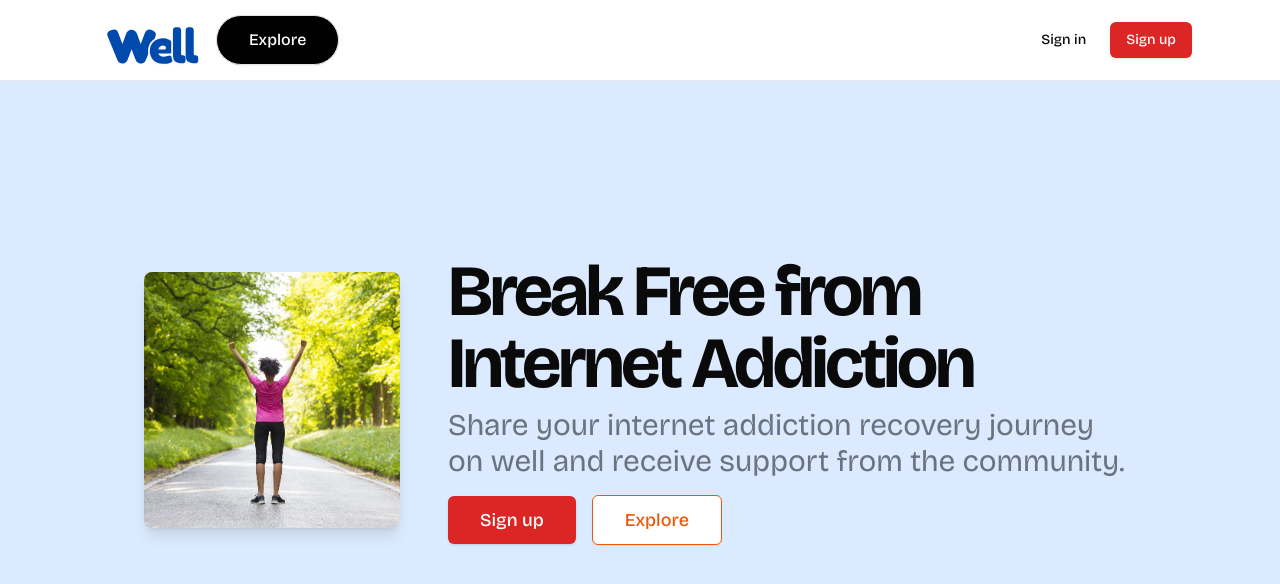
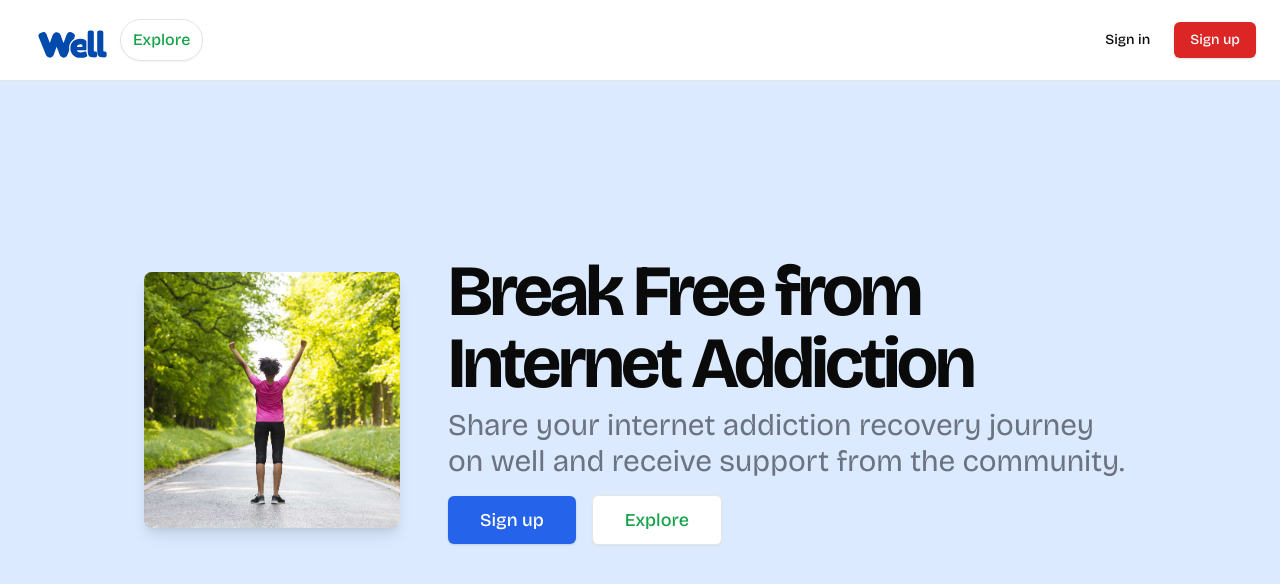
Before and after one commit to Mitchshona/hackOmania_interledger, a Next.js app in the folder frontend/: page / in a window 1280 px wide. Shown: the top 584 px of the page. Built offline with nearby package versions, Linux system fonts and the light colour scheme.

Commit message:
beautify navbar

```diff
--- a/frontend/src/app/page.tsx
+++ b/frontend/src/app/page.tsx
@@ -36,7 +36,7 @@ export default function LandingPage() {
                   </div>
                   <div className="space-x-4">
                     <Link href="/sign-up">
-                      <Button size="lg" className="bg-red-600 hover:bg-red-800 text-white text-lg px-8 py-6">
+                      <Button size="lg" className="bg-blue-600 hover:bg-blue-800 text-white text-lg px-8 py-6">
                         Sign up
                       </Button>
                     </Link>
@@ -44,7 +44,7 @@ export default function LandingPage() {
                       <Button
                         size="lg"
                         variant="outline"
-                        className="text-lg px-8 py-6 text-orange-600 border-orange-600 hover:bg-orange-600 hover:text-white"
+                        className="text-lg px-8 py-6 text-green-600 hover:bg-green-800 "
                       >
                         Explore
                       </Button>
--- a/frontend/src/components/ui/navbar.tsx
+++ b/frontend/src/components/ui/navbar.tsx
@@ -45,7 +45,7 @@ const Navbar = () => {
 
   return (
     <header className="sticky top-0 z-50 bg-white border-b">
-      <div className="px-4 lg:px-6 h-20 flex items-center justify-between w-[90%] mx-auto">
+      <div className="px-4 lg:px-6 h-20 flex items-center justify-between max-w-7xl mx-auto">
         <Link
           className="flex items-center justify-center transition-opacity hover:opacity-80 focus-visible:outline-none focus-visible:ring-2 focus-visible:ring-red-600 rounded-lg"
           href="/"
@@ -54,18 +54,18 @@ const Navbar = () => {
           <img
             src="/welllogo.svg"
             alt="well Logo"
-            className="h-32 w-32"
+            className="h-24 w-24"
           />
         </Link>
         <Link href="/feed">
                       <Button
-                        size="lg"
+                        size="sm"
                         variant="outline"
-                        className="text-md px-8 py-6 text-white bg-black hover:bg-white/80 rounded-full"
+                        className="text-md px-3 py-5 text-green-600 hover:bg-green-800 rounded-full"
                       >
                         Explore
                       </Button>
-          </Link>
+                    </Link>
         <nav className="ml-auto flex items-center gap-4 sm:gap-6">
           {user ? (
             <div className="flex items-center space-x-4">
```
